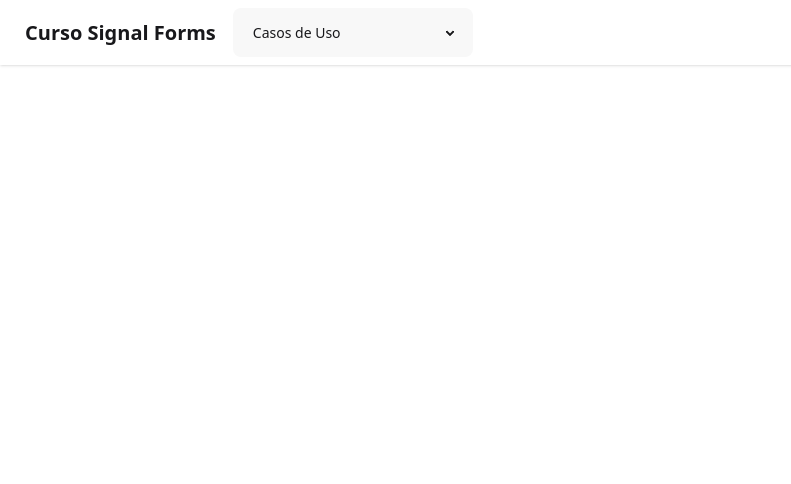
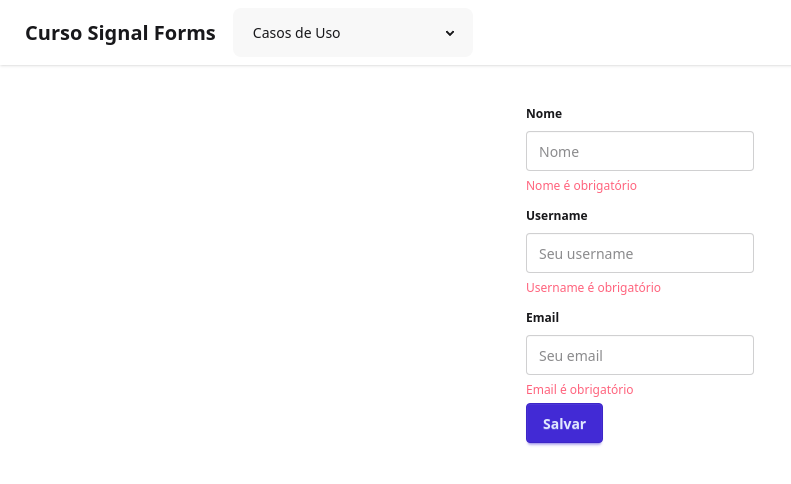
Before and after one commit to lodovikoa/curso-signal-forms, an Angular app: page /14-field-focus in a window 1280 px wide. Before the commit this address led to /. Shown: the top 484 px of the page, without its empty margins (0-791 px from the left). Built offline with nearby package versions, Linux system fonts and the light colour scheme.

Commit message:
feat: curso

```diff
--- a/src/app/app.routes.ts
+++ b/src/app/app.routes.ts
@@ -12,6 +12,7 @@ import { Zoid } from './features/10.zoid/zoid.component';
 import { CompanyForm } from './features/11.company-form/company-form.component';
 import { AsyncValidators } from './features/12.async-validators/async-validators.component';
 import { SubmitForm } from './features/13.submit-form/submit-form.component';
+import { FieldFocus } from './features/14.field-focus/field-focus.component';
 
 export const routes: Routes = [
   { path: '1-simple-form', component:SimplesForm },
@@ -26,5 +27,6 @@ export const routes: Routes = [
   { path: '10-zoid', component:Zoid },
   { path: '11-company-form', component:CompanyForm },
   { path: '12-async-validators', component:AsyncValidators },
-  { path: '13-submit-form', component:SubmitForm }
+  { path: '13-submit-form', component:SubmitForm },
+  { path: '14-field-focus', component:FieldFocus }
 ];
--- a/src/app/features/13.submit-form/submit-form.component.html
+++ b/src/app/features/13.submit-form/submit-form.component.html
@@ -1,3 +1,4 @@
+<form [formRoot]="form1">
   <fieldset class="fieldset">
     <legend id="username" class="fieldset-legend">Username</legend>
     <input type="text" class="input" [formField]="form1.username" aria-labelledby="username" />
@@ -14,7 +15,7 @@
       <div class="text-error"> {{ errorMessage() }} </div>
     }
 
-  <button type="button" (click)="save()" [disabled]="form1().submitting()" class="btn btn-primary">
+    <button type="submit" [disabled]="form1().submitting()" class="btn btn-primary">
       @if(form1().submitting()) {
         Trabalhando...
       } @else {
@@ -23,3 +24,4 @@
     </button>
 
   </fieldset>
+</form>
--- a/src/app/features/13.submit-form/submit-form.component.ts
+++ b/src/app/features/13.submit-form/submit-form.component.ts
@@ -1,12 +1,12 @@
 import { Component, signal } from '@angular/core';
-import { form, FormField, required, submit, validateHttp } from '@angular/forms/signals';
+import { form, FormField, FormRoot, required, submit, validateHttp } from '@angular/forms/signals';
 
 interface FormModel {
   username: string;
 }
 
 @Component({
-  imports: [ FormField ],
+  imports: [ FormField, FormRoot ],
   selector: 'app-submit-form',
   styleUrl: './submit-form.component.css',
   templateUrl: './submit-form.component.html',
@@ -43,11 +43,9 @@ export class SubmitForm {
       },
       debounce: 500,
       when: ({ value }) => !!value(),
-    })
-  });
-
-  protected async save(){
-    const result = await submit(this.form1, {
+    });
+  }, {
+    submission: {
       action: async (form) => {
         this.errorMessage.set('');
         console.log("Submit: ", form().value());
@@ -70,9 +68,9 @@ export class SubmitForm {
         this.errorMessage.set('Formulário está com algum erro!')
       },
       ignoreValidators: 'none'
-    })
+    }
 
-    console.log('Resultado: ', result);
-  }
+
+  });
 
 }
--- /dev/null
+++ b/src/app/features/14.field-focus/field-focus.component.html
@@ -0,0 +1,30 @@
+<form [formRoot]="form1">
+  <fieldset class="fieldset">
+    <legend id="dsName" class="fieldset-legend">Nome</legend>
+    <input aria-labelledby="dsName" type="text" class="input" placeholder="Nome" [formField]="form1.name" />
+
+    @for (error of form1.name().errors(); track error) {
+      <p class="text-error"> {{ error.message }} </p>
+    }
+  </fieldset>
+
+  <fieldset class="fieldset">
+    <legend id="dsUsername" class="fieldset-legend">Username</legend>
+    <input aria-labelledby="dsUsername" type="text" class="input" placeholder="Seu username" [formField]="form1.username" />
+
+    @for (error of form1.username().errors(); track error) {
+      <p class="text-error"> {{ error.message }} </p>
+    }
+  </fieldset>
+
+  <fieldset class="fieldset">
+    <legend id="dsEmail" class="fieldset-legend">Email</legend>
+    <input aria-labelledby="dsEmail" type="text" class="input" placeholder="Seu email" [formField]="form1.email" />
+
+      @for (error of form1.email().errors(); track error) {
+      <p class="text-error"> {{ error.message }} </p>
+    }
+  </fieldset>
+
+  <button class="btn btn-primary" type="submit">Salvar</button>
+</form>
--- /dev/null
+++ b/src/app/features/14.field-focus/field-focus.component.ts
@@ -0,0 +1,41 @@
+import { Component, signal } from '@angular/core';
+import { form, FormField, FormRoot, required } from '@angular/forms/signals';
+
+interface User {
+  name: string;
+  username: string;
+  email: string;
+}
+
+@Component({
+  imports: [ FormField, FormRoot ],
+  selector: 'app-field-focus',
+  styleUrl: './field-focus.component.css',
+  templateUrl: './field-focus.component.html',
+})
+export class FieldFocus {
+
+  protected formModel = signal<User>({
+    name: '',
+    username: '',
+    email: '',
+  })
+
+  protected form1 = form(this.formModel, (schema) => {
+    required(schema.name, {message: 'Nome é obrigatório'});
+    required(schema.username, {message: 'Username é obrigatório'});
+    required(schema.email, {message: 'Email é obrigatório'});
+  }, {
+    submission: {
+      action: async() => {
+        console.log('Formulario: ', this.formModel())
+      },
+      onInvalid: (formInvalid) => {
+        formInvalid().errorSummary()[0]?.fieldTree().focusBoundControl();
+      }
+    }
+  });
+
+  applyFocus() {
+  }
+}
```
Also changed, not shown: src/app/features/14.field-focus/field-focus.component.css (added). Lines whose indentation alone changed are shown as unchanged.
